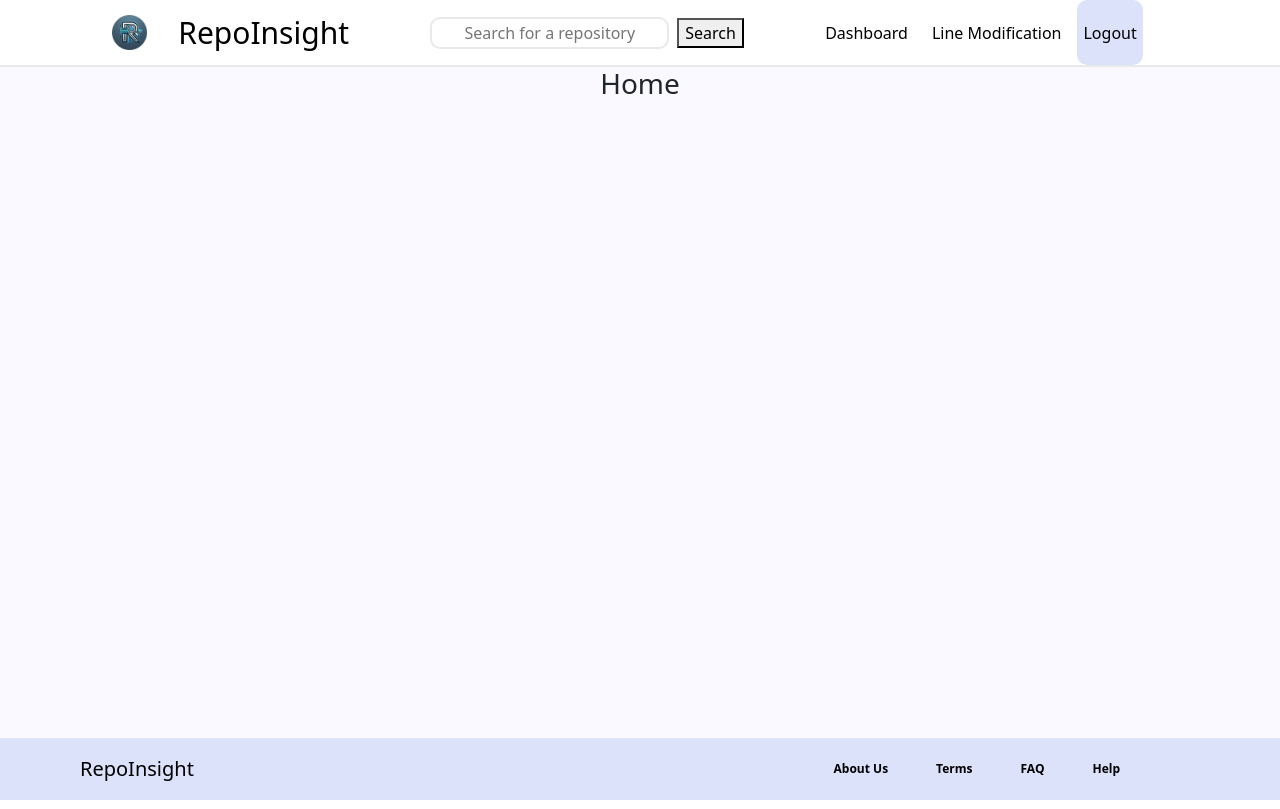
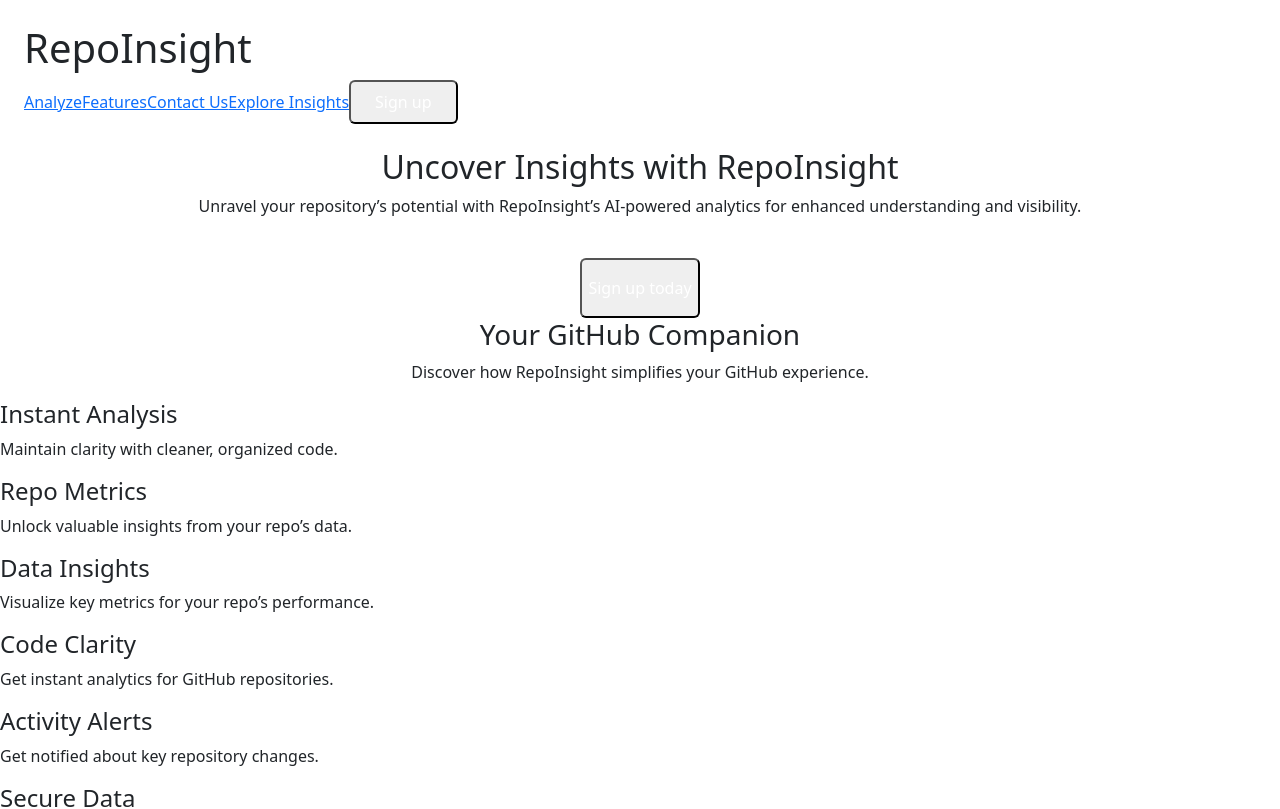
Before and after one commit to kidushailu/RepoInsight, a React (Create React App) app in the folder client/: page / in a window 1280 px wide. Shown: the top 809 px of the page. Built offline with nearby package versions, Linux system fonts and the light colour scheme.

Commit message:
updated logic of App to handle authentication. the App's' features can now only be accessible after successful login

```diff
--- a/client/src/App.css
+++ b/client/src/App.css
@@ -2,7 +2,7 @@
   display: flex;
   flex-direction: column;
   min-height: 100vh;
-  background-color: #f9f9ff;
+  /* background-color: #f9f9ff; */
 }
 
 .content {
@@ -11,3 +11,7 @@
   width: 70%;
   margin: 0 auto;
 }
+
+.router {
+  display: block;
+}
--- a/client/src/App.js
+++ b/client/src/App.js
@@ -1,44 +1,48 @@
-import React from 'react';
+import React, { useState } from 'react';
 import { BrowserRouter as Router, Route, Routes } from 'react-router-dom';
 import './App.css';
 import LineModification from './pages/LineModification';
 import IndividualInsights from './pages/IndividualInsights';
 import Dashboard from './pages/Dashboard';
 import Login from './pages/Login';
-import SignUp from './pages/SignUp';
 import Navbar from './components/Navbar';
-// import Landing from './pages/Landing';
+import Landing from './pages/Landing';
+import HomePage from './pages/HomePage';
 import Footer from './components/Footer';
 import 'bootstrap/dist/css/bootstrap.min.css';
 
-function App() {
+export default function App() {
+  const [loggedIn, setLoggedIn] = useState(localStorage.getItem('accessToken') !== null);
+
+  const handleLogin = () => {
+    setLoggedIn(true);
+  };
+
+  const handleLogout = () => {
+    localStorage.removeItem("accessToken"); // Clear the access token from local storage
+    setLoggedIn(false); // Update the loggedIn state to false
+  }
+
   return (
     <div className="App">
       <Router>
-        <Navbar />
-        <div className="content">
-          <Rout />
-        </div>
-        <Footer />
+      {
+        loggedIn ?
+        <><Navbar onLogout={handleLogout}/>
+        <Routes>
+          <Route path="/home" element={<HomePage />} />
+          <Route path="/dashboard" element={<Dashboard />} />
+          <Route path="/individual-insights" element={<IndividualInsights />} />
+          <Route path="/line-modification" element={<LineModification />} />
+        </Routes>
+        <Footer /></>
+        :
+        <Routes>
+          <><Route path="/" element={<Landing />} />
+          <Route path="/login" element={<Login onLogin={handleLogin}/>} /></>
+        </Routes>
+      }
       </Router>
     </div>
   );
 }
-
-// Define the routes for the application
-function Rout() {
-  return (
-    <div className="routes">
-    <Routes>
-      <Route path="/" element={<h3>Home</h3>} />
-      <Route path="/dashboard" element={<Dashboard />} />
-      <Route path="/individual-insights" element={<IndividualInsights />} />
-      <Route path="/line-modification" element={<LineModification />} />
-      <Route path="/login" element={<Login />} />
-      <Route path="/sign-up" element={<SignUp />} />
-    </Routes>
-    </div>
-  );
-}
-
-export default App;
```
